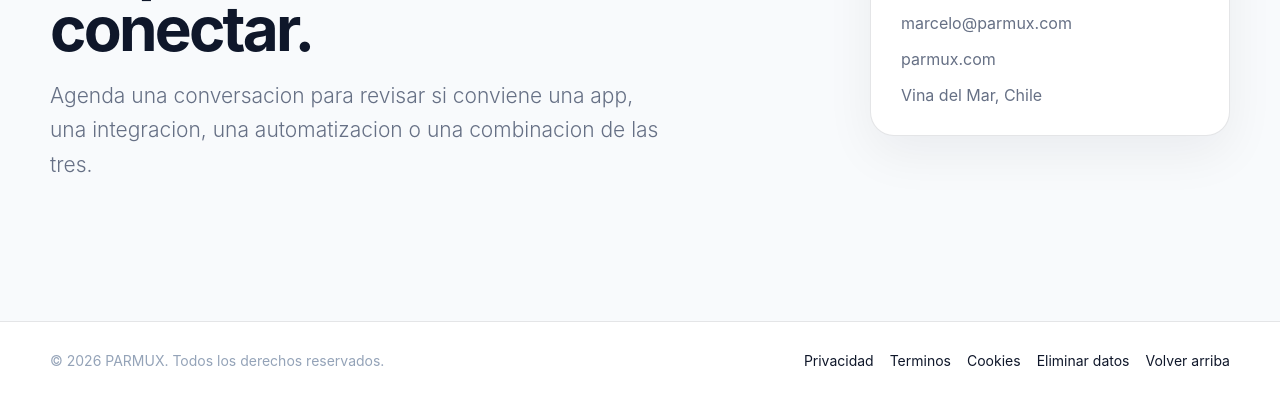
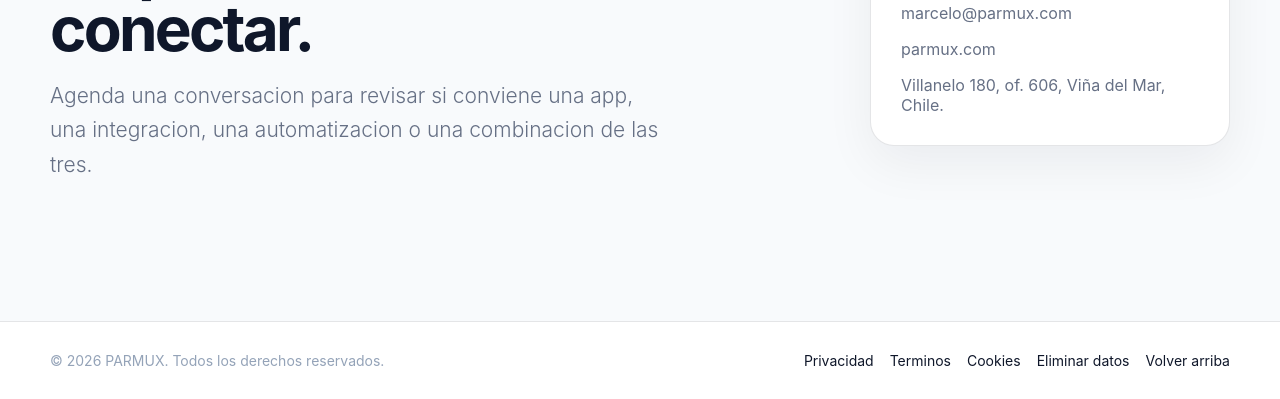
Before and after one commit to coCHELOice/parmux-site, a plain HTML site: page index.html in a window 1280 px wide. Shown: the part 4097-4496 px from the top of the page. Drawn offline with Linux system fonts and the light colour scheme.

Commit message:
Update contact address

```diff
--- a/index.html
+++ b/index.html
@@ -198,7 +198,7 @@
             <a href="tel:+56991020231">+56 9 9102 0231</a>
             <a href="mailto:marcelo@parmux.com">marcelo@parmux.com</a>
             <a href="https://parmux.com">parmux.com</a>
-            <span>Vina del Mar, Chile</span>
+            <span>Villanelo 180, of. 606, Viña del Mar, Chile.</span>
           </address>
         </div>
       </section>
```
